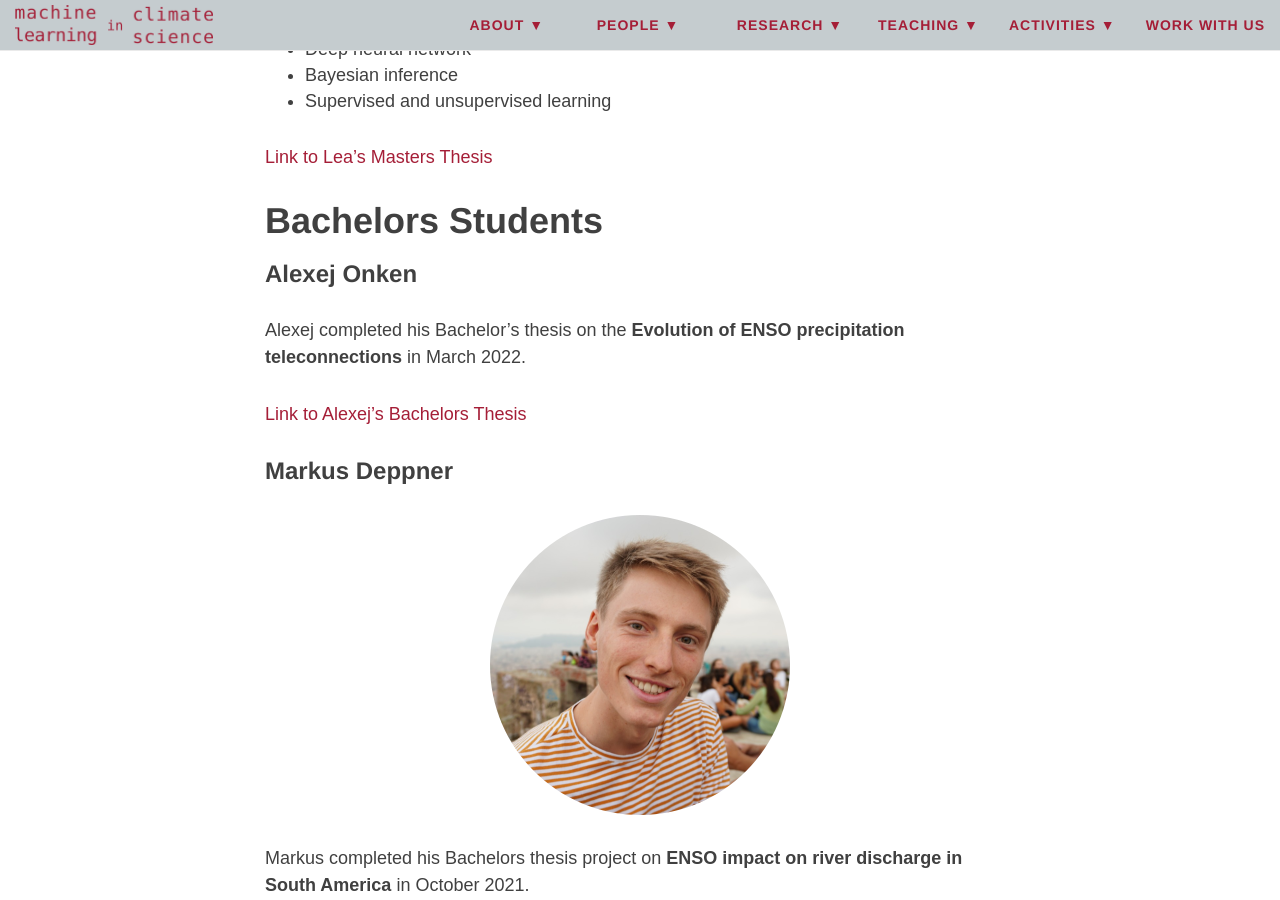
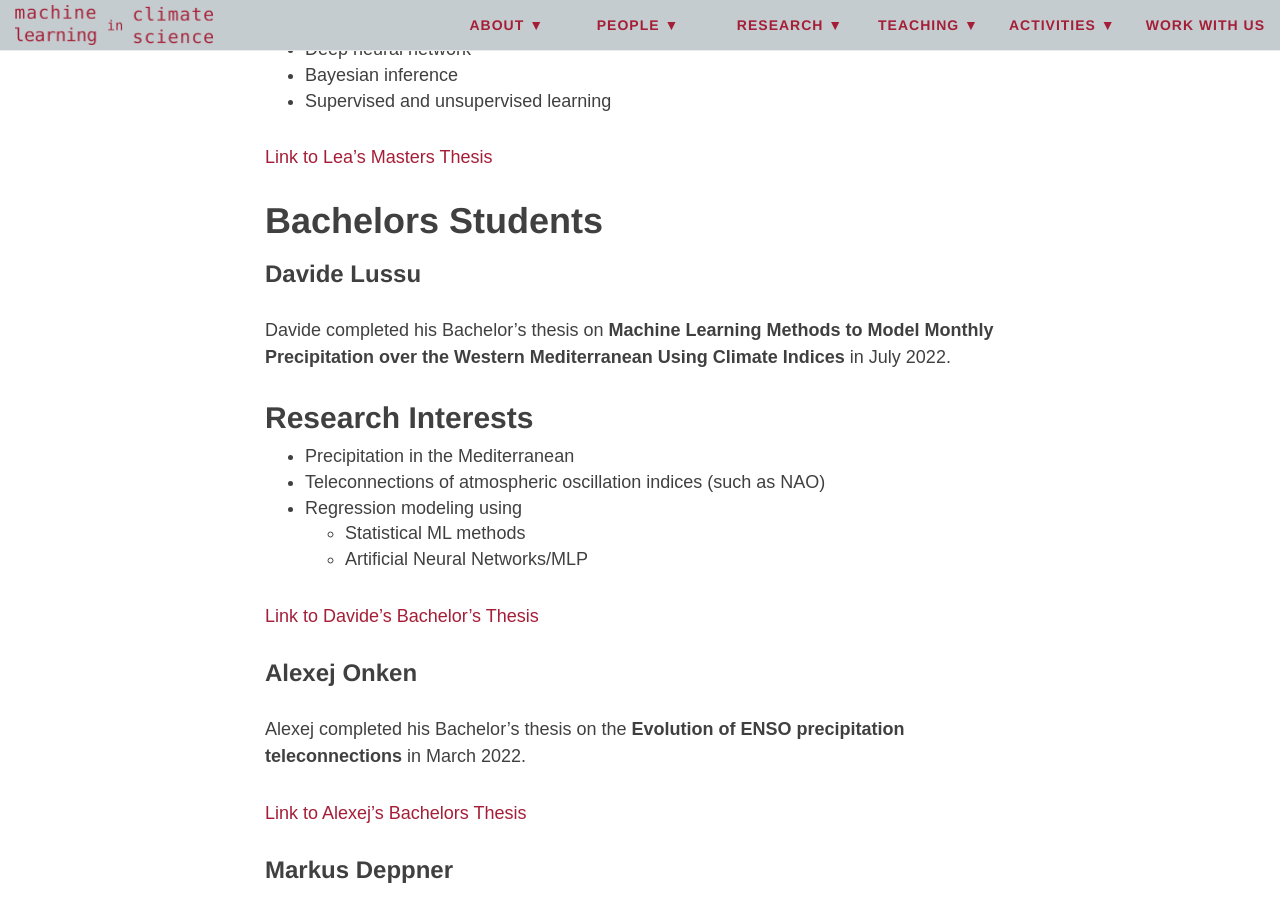
Before and after one commit to mlcs/mlcs.github.io, a Jekyll site: the page built from people/former_members.md, in a window 1280 px wide and 900 px high, scrolled down 569 px. Built offline with Jekyll 4.4.1, drawn with Linux system fonts in a browser that asks for light colours; nearby versions of some CDN libraries.

Commit message:
move Davide to former members page

```diff
--- a/_config.yml
+++ b/_config.yml
@@ -34,7 +34,6 @@ navbar-links:
       - Ranganatha B R: "/people/ranganatha"
       - Benedict Roeder: "/people/roeder"
       - Merle Kammer: "/people/kammer"
-      - Davide Lussu: "/people/lussu"
       - Jakob Unterholzner: "/people/unterholzner"
       - Former Members: "/people/former_members"
   Research:
--- a/people/former_members.md
+++ b/people/former_members.md
@@ -25,6 +25,21 @@ Convergence Zone using wind convergences** in November 2021.
 
 # Bachelors Students
 
+### Davide Lussu
+
+Davide completed his Bachelor's thesis on **Machine Learning Methods to
+Model Monthly Precipitation over the Western Mediterranean Using Climate
+Indices** in July 2022.
+
+## Research Interests
+- Precipitation in the Mediterranean
+- Teleconnections of atmospheric oscillation indices (such as NAO)
+- Regression modeling using
+    - Statistical ML methods
+    - Artificial Neural Networks/MLP
+
+[Link to Davide's Bachelor's Thesis](/files/bachelors_thesis_lussu_davide.pdf)
+
 ### Alexej Onken
 Alexej completed his Bachelor's thesis on the **Evolution of ENSO
 precipitation teleconnections** in March 2022.
```
Also changed, not shown: people/lussu.md (deleted, +0 -35 lines), 1 other file.
